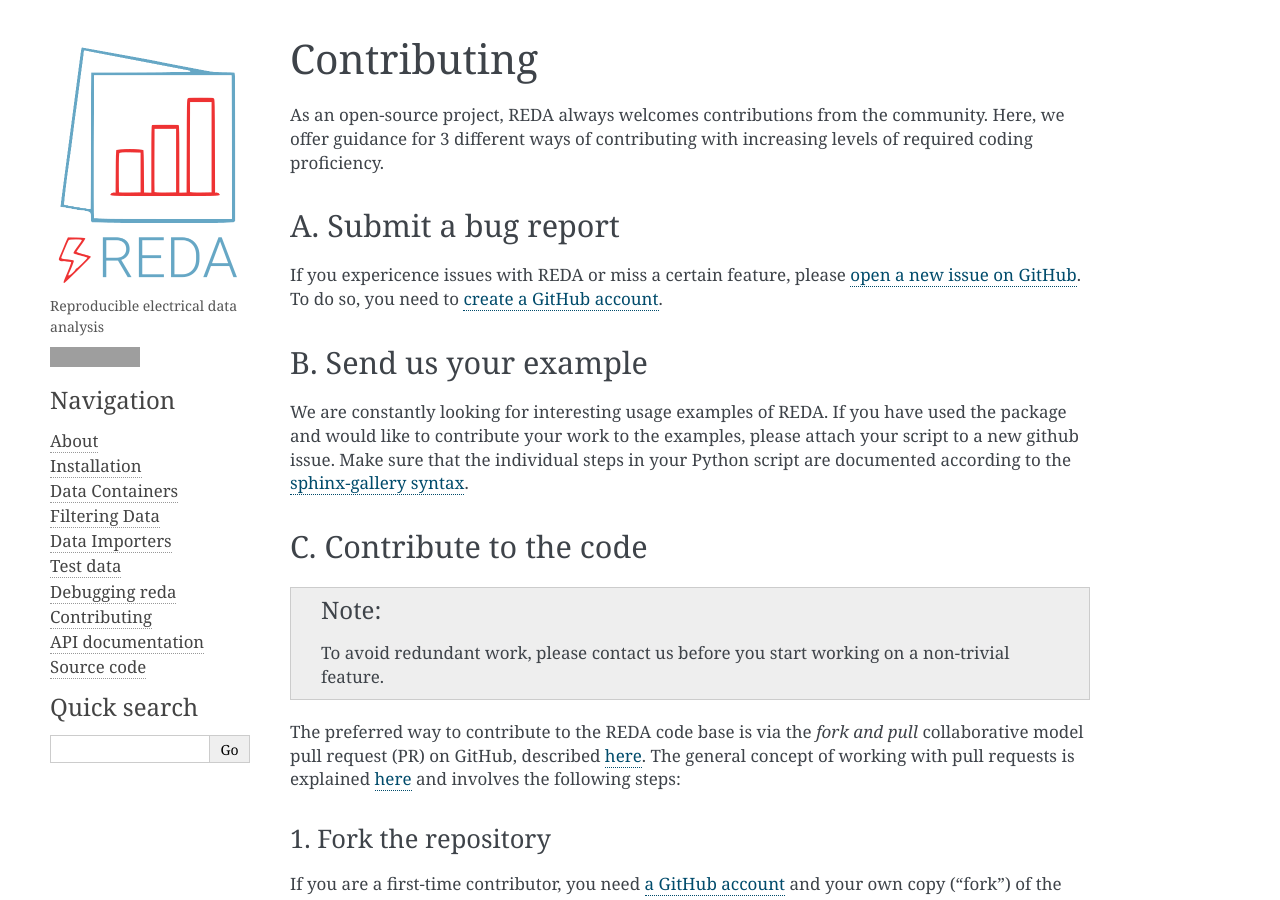
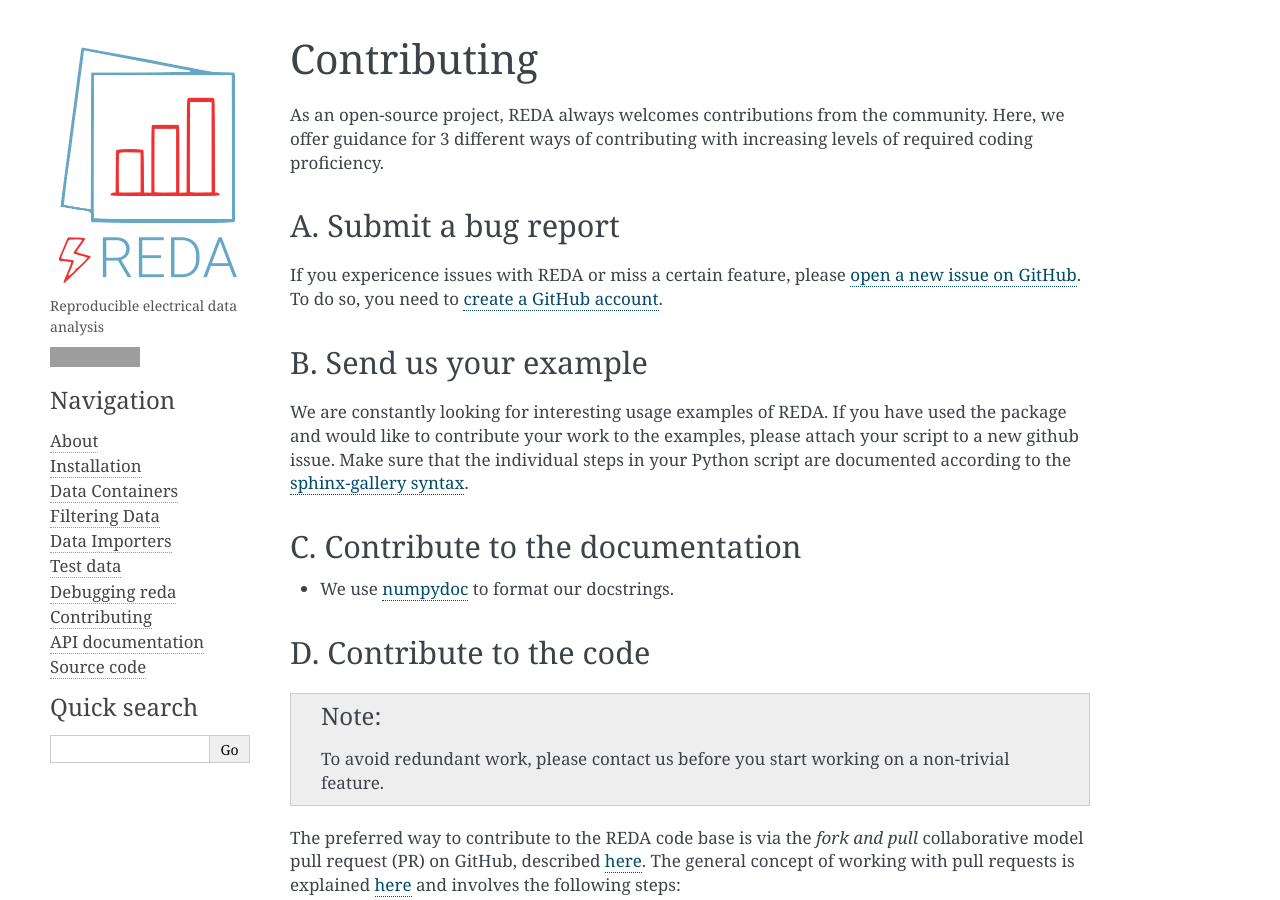
Before and after one commit to geophysics-ubonn/reda, a Sphinx documentation site: the page built from doc/contributing.rst, in a window 1280 px wide and 900 px high. Built offline with Sphinx 7.4.7, drawn with Linux system fonts in a browser that asks for light colours; pages that are not in the unit, such as notebooks, are missing from menus; grey boxes are pictures that could not be loaded.

Commit message:
add a stub section for contributing to the docs

```diff
--- a/doc/contributing.rst
+++ b/doc/contributing.rst
@@ -22,7 +22,14 @@ sure that the individual steps in your Python script are documented according
 to the `sphinx-gallery syntax
 <http://sphinx-gallery.readthedocs.io/en/latest/tutorials/plot_notebook.html>`__.
 
-C. Contribute to the code
+C. Contribute to the documentation
+----------------------------------
+
+* We use
+  `numpydoc <https://numpydoc.readthedocs.io/en/latest/format.html#overview>`_ to
+  format our docstrings.
+
+D. Contribute to the code
 -------------------------
 
 .. note::
@@ -36,6 +43,7 @@ pull* collaborative model pull request (PR) on GitHub, described `here
 The general concept of working with pull requests is explained `here
 <https://guides.github.com/introduction/flow>`__ and involves the following
 steps:
+
 
 1. Fork the repository
 ++++++++++++++++++++++
```
